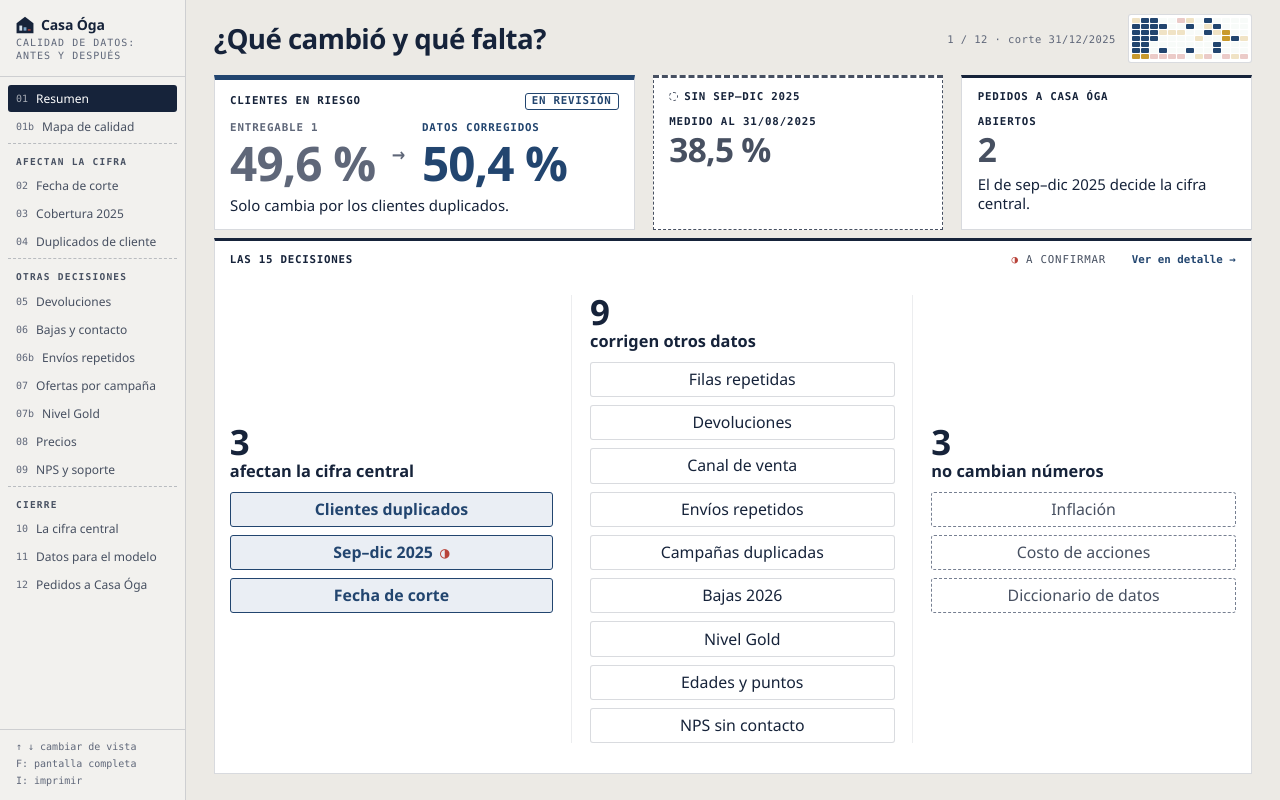
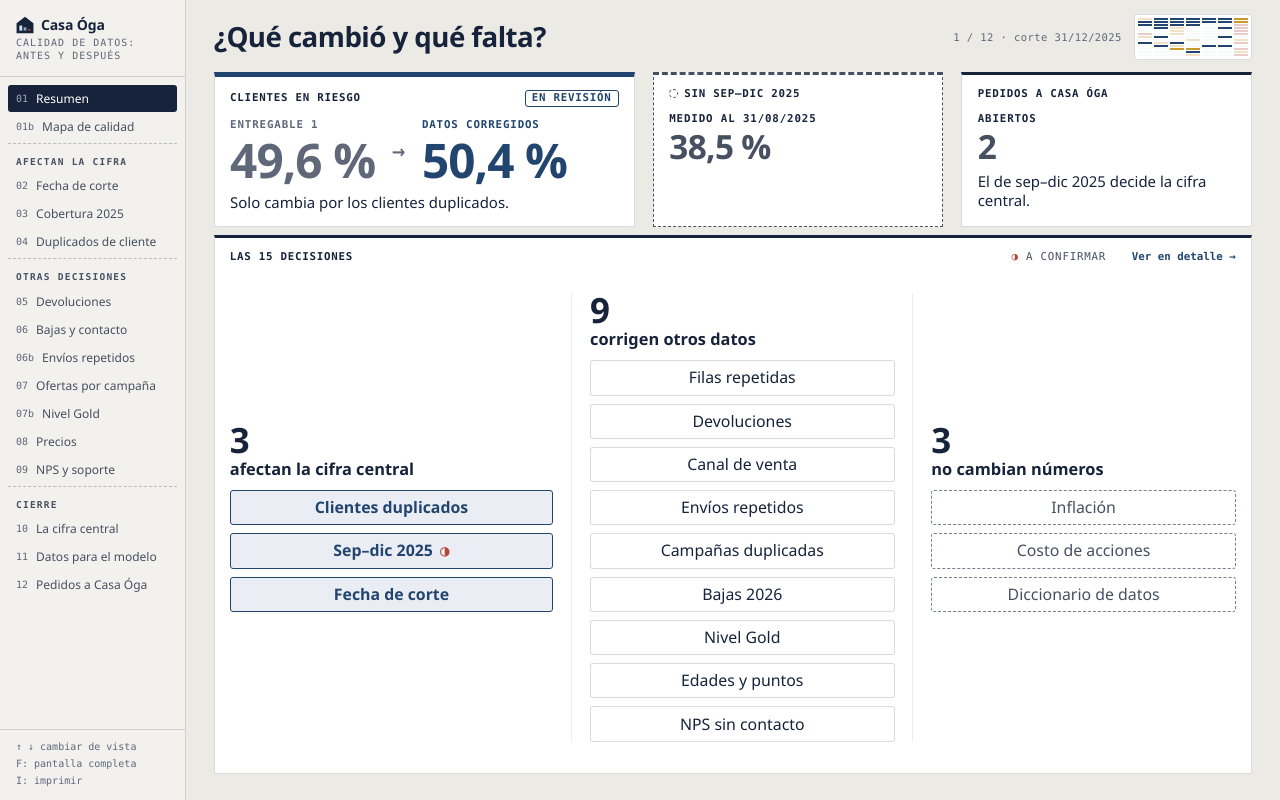
Before and after one commit to SebasCaules/TP_82.21-Data-Driven, a React (Vite) app in the folder e2/: page /#v01 in a window 1280 px wide. Built offline with nearby package versions, Linux system fonts and the light colour scheme.

Commit message:
E2: la miniatura del mapa vuelve a la orientación del mapa (13 × 7), más ancha y baja (pedido del usuario)

```diff
--- a/e2/src/MapaCalidad.jsx
+++ b/e2/src/MapaCalidad.jsx
@@ -29,12 +29,12 @@ const CORTO = { Completitud: 'Compl.', Consistencia: 'Consist.', Exactitud: 'Exa
 
 export function Mapa({ modo = 'despues', resaltar = [], mini = false, corto = false }) {
   const marcar = resaltar.length > 0
-  // (29/09) La miniatura va traspuesta (7 filas de dimensiones × 13 columnas de archivos) para que
-  // entre en el alto del encabezado sin empujar la vista hacia abajo.
+  // (29/09) La miniatura tiene la misma orientación que el mapa (13 archivos × 7 dimensiones), con
+  // celdas anchas y bajas para que entre en el alto del encabezado sin empujar la vista.
   if (mini) {
     return (
       <div className="mapa mapa-mini" role="img" aria-label="Mapa de calidad después de las decisiones">
-        {DIMS.map((d, j) => MAPA.map((f) => {
+        {MAPA.map((f) => DIMS.map((d, j) => {
           const c = f.celdas[j]
           const on = marcar && resaltar.includes(c.ref)
           return <span key={d + f.archivo} className={`mapa-c ${c.despues ? GRUPO[c.despues] : 'ok'} ${marcar ? (on ? 'on' : 'off') : ''}`} />
--- a/e2/src/estilos_e2.css
+++ b/e2/src/estilos_e2.css
@@ -489,3 +489,6 @@ button.v01r-ficha:focus-visible { outline: 2px solid var(--acc); outline-offset:
 .mapa-modal .mapa-lista { list-style: none; padding: 0; font-size: 12.5px; color: var(--mut2); }
 .mapa-modal .mapa-lista b { color: var(--ink); font-weight: 600; }
 @media (max-width: 900px) { .e2-enc { flex-wrap: wrap; } .e2-preg { flex: 1 1 100%; } }
+/* (29/09) Miniatura en la orientación del mapa: 7 columnas anchas, 13 filas bajas. */
+.mapa-mini { grid-template-columns: repeat(7, 14px); gap: 1px 2px; }
+.mapa-mini .mapa-c { height: 2px; min-height: 2px; border-radius: 0; }
```
